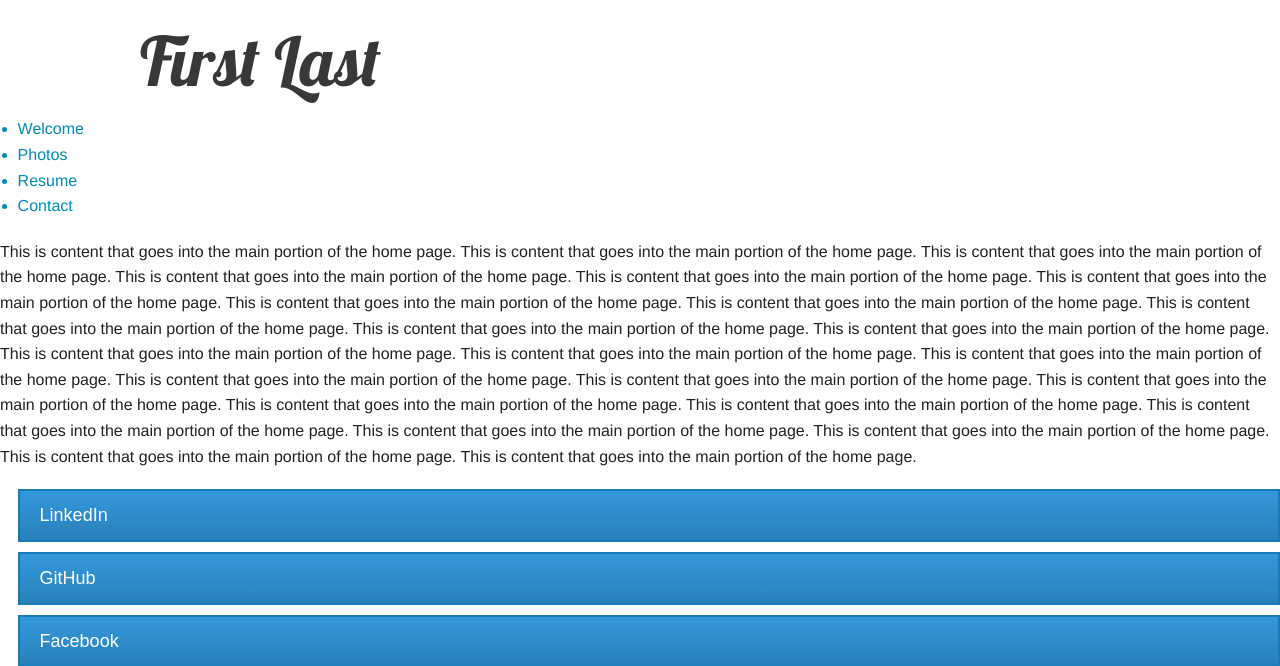
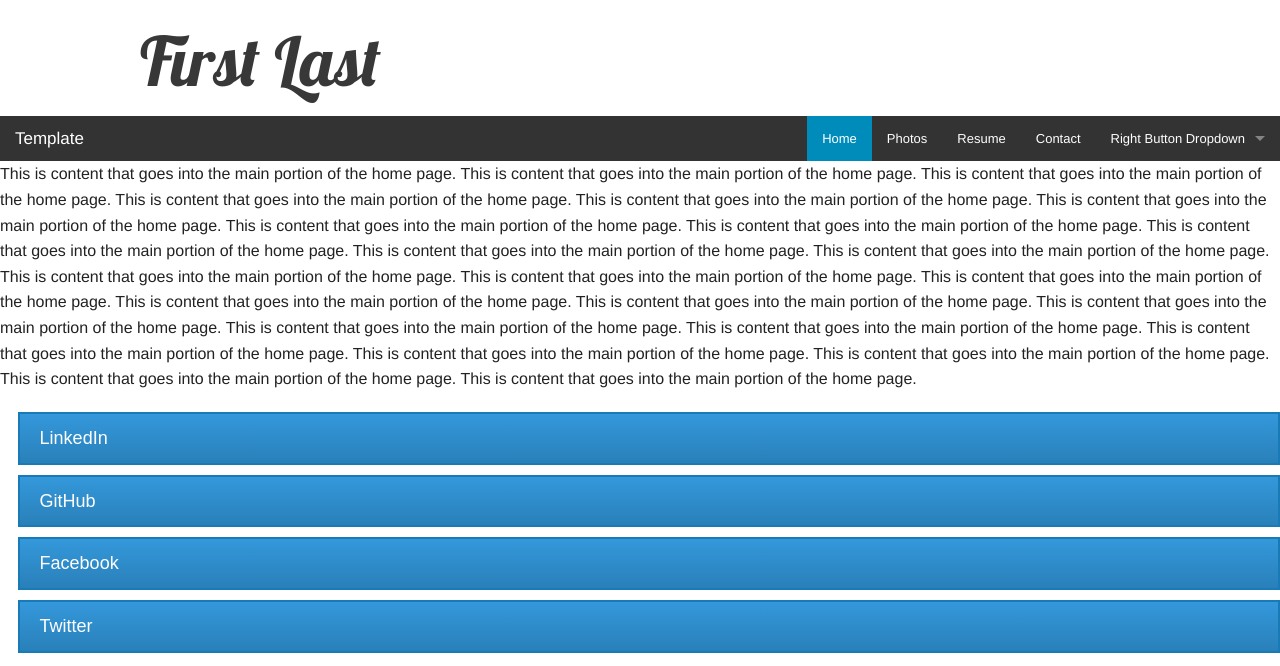
Before and after one commit to brandon-foster/template-1, a PHP site: page /index.php in a window 1280 px wide. Shown: the top 666 px of the page. Run offline with PHP 8.4, Linux system fonts and the light colour scheme; some libraries are stand-ins or nearby versions; some web fonts are replaced.

Commit message:
add href's

```diff
--- a/includes/nav-include.php
+++ b/includes/nav-include.php
@@ -1,8 +1,34 @@
-<div>
-    <ul>
-        <a href="index.php"><li>Welcome</li></a>
-        <a href="photos.php"><li>Photos</li></a>
-        <a href="resume.php"><li>Resume</li></a>
-        <a href="contact.php"><li>Contact</li></a>
-    </ul>
-</div>
+<nav class="top-bar" data-topbar>
+	<ul class="title-area">
+		<li class="name"><h1>
+				<a href="../index.php">Template</a>
+			</h1></li>
+		<!-- Remove the class "menu-icon" to get rid of menu icon. Take out "Menu" to just have icon alone -->
+		<li class="toggle-topbar menu-icon"><a href="#"><span>Menu</span></a></li>
+	</ul>
+
+	<section class="top-bar-section">
+		<!-- Right Nav Section -->
+		<ul class="right">
+			<li class="active"><a href="../index.php">Home</a></li>
+			<li><a href="../photos.php">Photos</a></li>
+			<li><a href="../resume.php">Resume</a></li>
+			<li><a href="../contact.php">Contact</a></li>
+			<li class="has-dropdown"><a href="#">Right Button Dropdown</a>
+				<ul class="dropdown">
+					<li class="has-dropdown"><a href="#">First link in dropdown</a>
+						<ul class="dropdown">
+							<li><a href="#">aaha yes</a></li>
+							<li class="has-dropdown"><a href="#">nested dropdown</a>
+								<ul class="dropdown">
+									<li><a href="#">nested inception</a></li>
+									<li><a href="#">nested inception 2</a></li>
+								</ul></li>
+							<li><a href="#">aaha yes</a></li>
+						</ul></li>
+					<li><a href="#">second links in dropdown</a></li>
+				</ul></li>
+		</ul>
+
+	</section>
+</nav>
```
